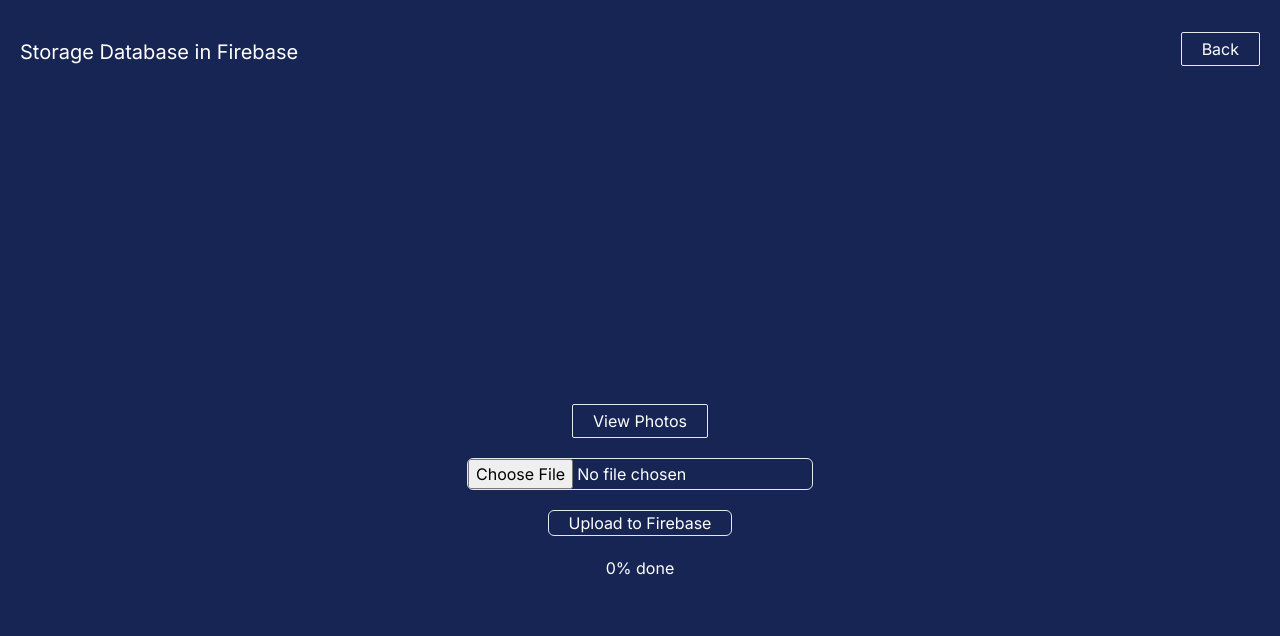
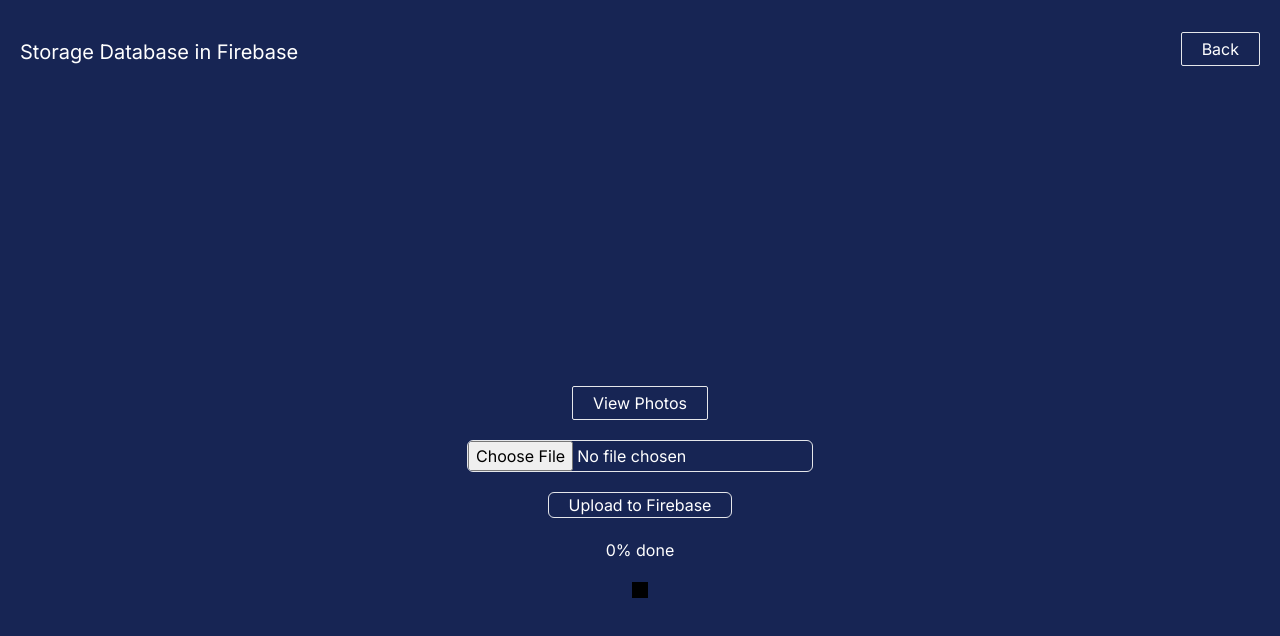
Before and after one commit to faizan619/firebase-nextjs-all-features, a Next.js app: page /storage in a window 1280 px wide. Shown: the top 636 px of the page. Built offline with nearby package versions, Linux system fonts and the light colour scheme; no server answers.

Commit message:
uploading image done

```diff
--- a/src/app/storage/page.js
+++ b/src/app/storage/page.js
@@ -54,7 +54,7 @@
                 <input type="file" accept="image/*" onChange={handleChange} className="border rounded-md" />
                 <button onClick={handleUpload} className="border px-5 rounded-md hover:shadow-md transition-all hover:shadow-gray-50">Upload to Firebase</button>
                 <p>{percent!=100?`${percent}% done`:"Uploaded"}</p>
-                {idtt>0?(
+                {idtt!=null?(
                 <div className="bg-black p-2">
                     <Link target="_blank" href={`${idtt}`}>{idtt}</Link>
                 </div>
```
